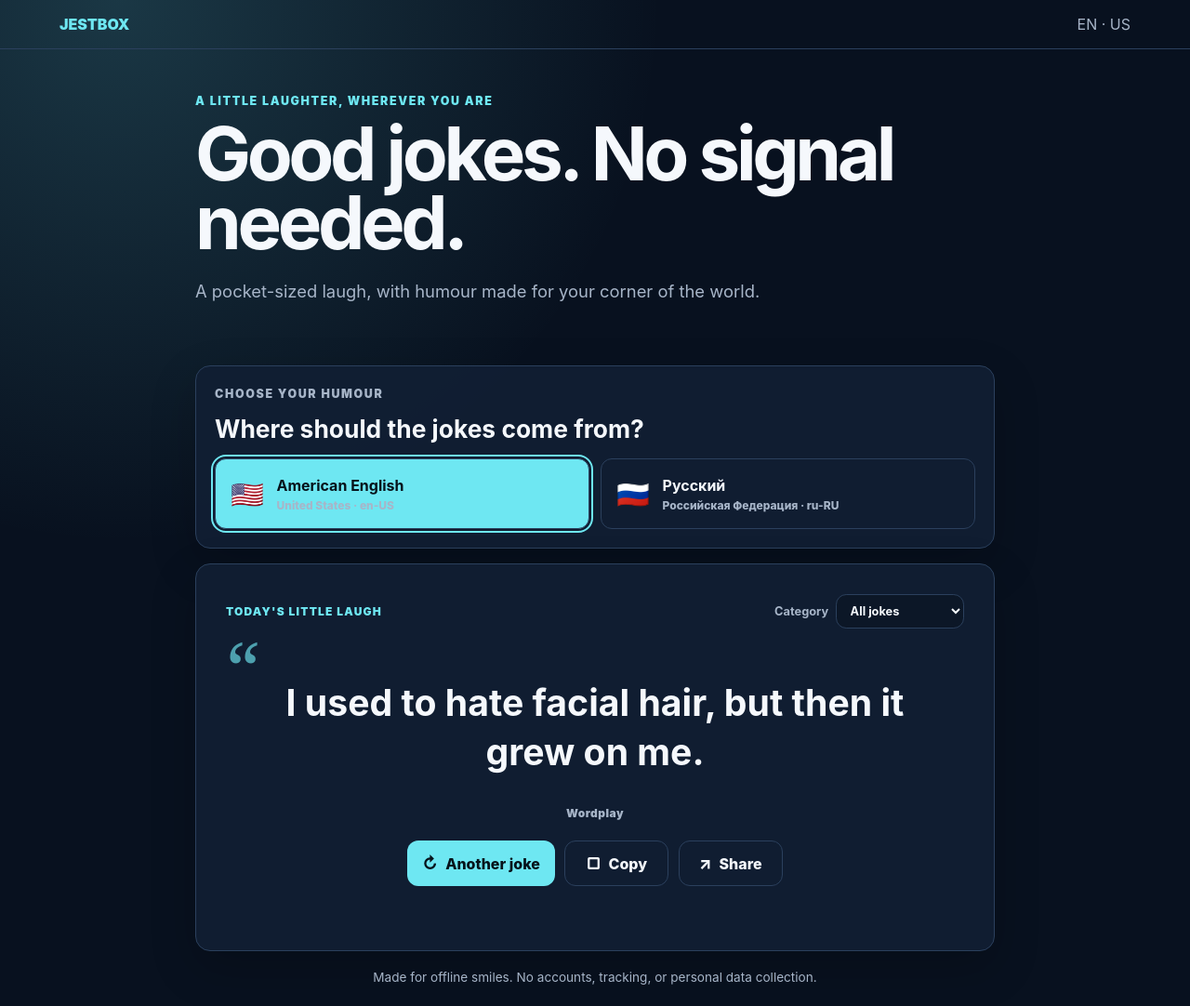
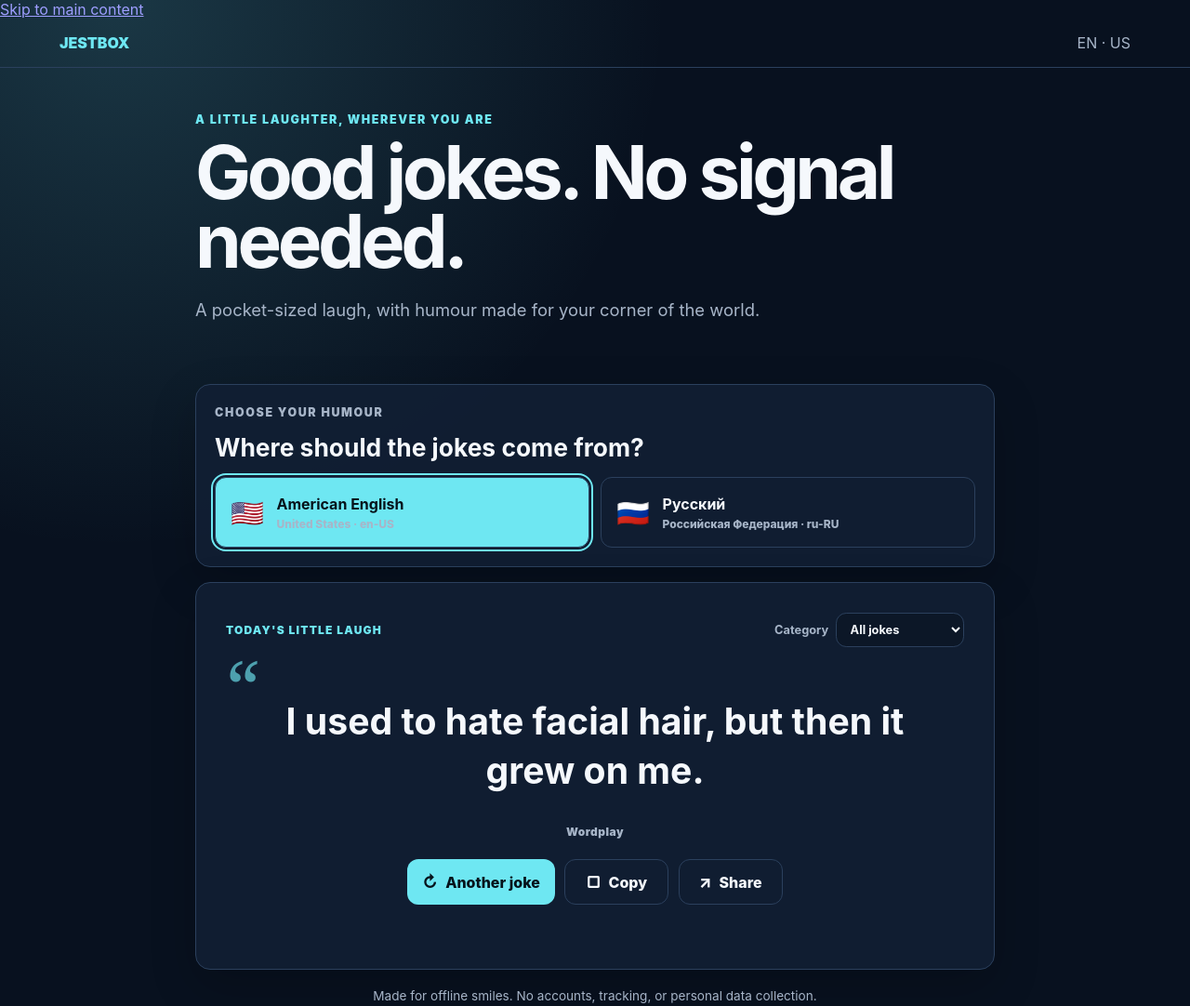
Before and after one commit to ErTapanJatakia/JestBox, a plain HTML site: page index.html in a window 1280 px wide. Shown: the top 1082 px of the page at 93% size. Drawn offline with Linux system fonts and the light colour scheme.

Commit message:
a11y: add keyboard skip link

```diff
--- a/index.html
+++ b/index.html
@@ -9,6 +9,7 @@
     <link rel="stylesheet" href="styles.css" />
   </head>
   <body style="--accent: #6ee7f2">
+    <a class="skip-link" href="#main">Skip to main content</a>
     <header class="site-header">
       <a href="#main" aria-label="JestBox home">JESTBOX</a>
       <span id="locale-label">EN · US</span>
```
